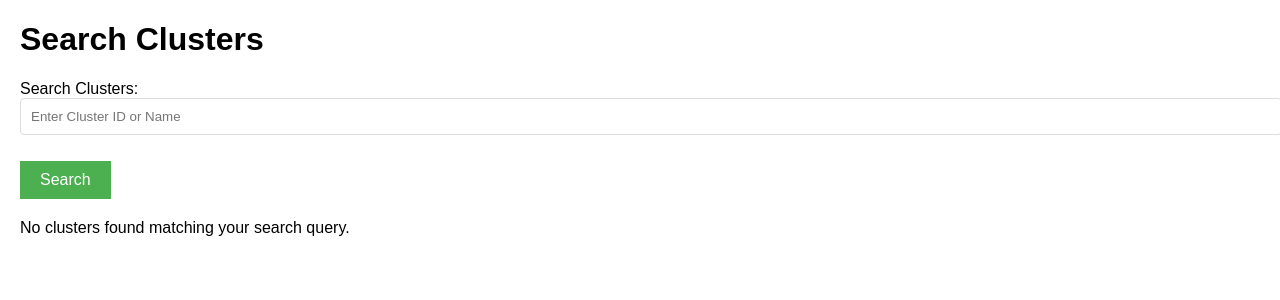
After one commit to davidtlewis/railfares, a Django app: page /cluster/search/ in a window 1280 px wide. The commit adds this page. Shown: the top 300 px of the page. Run offline with Django 5.2, Linux system fonts and the light colour scheme.

Commit message:
station and cluster search and details views

```diff
--- a/railbrowser/forms.py
+++ b/railbrowser/forms.py
@@ -13,3 +13,22 @@ class FindFaresForm(forms.Form):
         widget=forms.TextInput(attrs={'placeholder': 'Enter Destination Code'}),
         required=True,
     )
+
+
+class ClusterSearchForm(forms.Form):
+    search_query = forms.CharField(
+        max_length=100,
+        required=False,
+        label="Search Clusters",
+        widget=forms.TextInput(attrs={"placeholder": "Enter Cluster ID or Name", "class": "form-control"}),
+    )
+
+
+
+class StationSearchForm(forms.Form):
+    search_query = forms.CharField(
+        max_length=100,
+        required=False,
+        label="Search Stations",
+        widget=forms.TextInput(attrs={"placeholder": "Enter Station Code or Name", "class": "form-control"}),
+    )
--- /dev/null
+++ b/railbrowser/templates/cluster_search.html
@@ -0,0 +1,92 @@
+<!DOCTYPE html>
+<html lang="en">
+
+<head>
+    <meta charset="UTF-8">
+    <meta name="viewport" content="width=device-width, initial-scale=1.0">
+    <title>Cluster Search</title>
+    <style>
+        body {
+            font-family: Arial, sans-serif;
+            margin: 20px;
+        }
+
+        form {
+            margin-bottom: 20px;
+        }
+
+        .form-control {
+            width: 100%;
+            padding: 10px;
+            margin-bottom: 10px;
+            border: 1px solid #ddd;
+            border-radius: 4px;
+        }
+
+        button {
+            padding: 10px 20px;
+            font-size: 16px;
+            background-color: #4CAF50;
+            color: white;
+            border: none;
+            cursor: pointer;
+        }
+
+        button:hover {
+            background-color: #45a049;
+        }
+
+        table {
+            border-collapse: collapse;
+            width: 100%;
+            margin-top: 20px;
+        }
+
+        th,
+        td {
+            border: 1px solid #ddd;
+            padding: 8px;
+        }
+
+        th {
+            background-color: #f4f4f4;
+        }
+    </style>
+</head>
+
+<body>
+    <h1>Search Clusters</h1>
+
+    <form method="get" action="">
+        {{ form.as_p }}
+        <button type="submit">Search</button>
+    </form>
+
+    {% if clusters %}
+    <h2>Search Results</h2>
+    <table>
+        <thead>
+            <tr>
+                <th>Cluster ID</th>
+                <th>Cluster Name</th>
+                <th>Actions</th>
+            </tr>
+        </thead>
+        <tbody>
+            {% for cluster in clusters %}
+            <tr>
+                <td>{{ cluster.cluster_id }}</td>
+                <td>{{ cluster.name }}</td>
+                <td>
+                    <a href="{% url 'cluster_details' cluster.cluster_id %}">View Details</a>
+                </td>
+            </tr>
+            {% endfor %}
+        </tbody>
+    </table>
+    {% else %}
+    <p>No clusters found matching your search query.</p>
+    {% endif %}
+</body>
+
+</html>
--- a/railbrowser/urls.py
+++ b/railbrowser/urls.py
@@ -1,9 +1,12 @@
 from django.urls import path
-from .views import find_fares, find_fares_view
+from .views import *
 
 urlpatterns = [
     path('find_fares_json/', find_fares, name='find_fares_json'),
-    path('find_fares/', find_fares_view, name='find_fares'),
-
+    path('find_fares2/', find_fares_view2, name='find_fares2'),
+    path('clusters/<str:cluster_id>/', cluster_details_view, name='cluster_details'),
+    path("cluster/search/", cluster_search_view, name="cluster_search"),
+    path('station/search/', station_search_view, name='station_search'),
+    path('stations/<str:nlc_code>/', station_details_view, name='station_details'),
 
 ]
--- a/railbrowser/views.py
+++ b/railbrowser/views.py
@@ -1,8 +1,10 @@
 from django.shortcuts import render
 from django.http import JsonResponse
 from .models import Fare, Flow, Station, StationCluster
-from .forms import FindFaresForm
+from .forms import FindFaresForm, ClusterSearchForm, StationSearchForm
 from django.contrib.contenttypes.models import ContentType
+from django.shortcuts import get_object_or_404
+from django.db.models import Q
 
 def find_fares(request):
     # Extract the origin and destination from query parameters
@@ -63,6 +65,10 @@ def find_fares_view_v1(request):
 def find_fares_view(request):
     form = FindFaresForm(request.GET or None)
     fares = None  # Initialize fares to None
+    origin_station = None
+    destination_station = None
+    origin_clusters = None
+    destination_clusters= None
 
     if form.is_valid():  # Validate form submission
         origin_code = form.cleaned_data['origin']
@@ -107,4 +113,155 @@ def find_fares_view(request):
         except Station.DoesNotExist:
             form.add_error(None, "One or both station codes are invalid.")
 
-    return render(request, 'find_fares.html', {'form': form, 'fares': fares})
+    return render(request, 'find_fares.html', {
+        'form': form,
+        'fares': fares,
+        'origin_station': origin_station,
+        'destination_station': destination_station,
+        'origin_clusters': origin_clusters,
+        'destination_clusters': destination_clusters,
+
+        })
+
+
+
+def find_fares_view2(request):
+    form = FindFaresForm(request.GET or None)
+    fares_with_resolved_flows = None  # Initialize variable to hold fares with origin/destination details
+
+    origin_station = None
+    origin_clusters = []
+    destination_station = None
+    destination_clusters = []
+
+    if form.is_valid():  # Validate form submission
+        origin_code = form.cleaned_data['origin']
+        destination_code = form.cleaned_data['destination']
+
+        try:
+            # Fetch origin and destination stations
+            origin_station = Station.objects.get(nlc_code=origin_code)
+            destination_station = Station.objects.get(nlc_code=destination_code)
+
+            # Get clusters containing the origin and destination stations
+            # origin_clusters = StationCluster.objects.filter(stations=origin_station)
+            origin_clusters = StationCluster.objects.filter(stations__id=origin_station.id)
+            destination_clusters = StationCluster.objects.filter(stations__id=destination_station.id)
+
+            # Get ContentType for Station and StationCluster models
+            station_type = ContentType.objects.get_for_model(Station)
+            cluster_type = ContentType.objects.get_for_model(StationCluster)
+
+            # Combine ContentType and object_id for both stations and clusters
+            origin_criteria = [
+                {'content_type': station_type, 'object_id': origin_station.id}
+            ] + [
+                {'content_type': cluster_type, 'object_id': cluster.id}
+                for cluster in origin_clusters
+            ]
+
+            destination_criteria = [
+                {'content_type': station_type, 'object_id': destination_station.id}
+            ] + [
+                {'content_type': cluster_type, 'object_id': cluster.id}
+                for cluster in destination_clusters
+            ]
+
+            # Query for fares matching the combined criteria
+            fares = Fare.objects.filter(
+                flow__origin_content_type__in=[c['content_type'] for c in origin_criteria],
+                flow__origin_object_id__in=[c['object_id'] for c in origin_criteria],
+                flow__destination_content_type__in=[c['content_type'] for c in destination_criteria],
+                flow__destination_object_id__in=[c['object_id'] for c in destination_criteria],
+            ).select_related('flow', 'ticket_type')
+
+            # Add resolved origin and destination to each fare
+            fares_with_resolved_flows = []
+            for fare in fares:
+                flow = fare.flow
+                fares_with_resolved_flows.append({
+                    'fare': fare,
+                    'origin': _resolve_generic(flow.origin_content_type, flow.origin_object_id),
+                    'destination': _resolve_generic(flow.destination_content_type, flow.destination_object_id),
+                })
+
+        except Station.DoesNotExist:
+            form.add_error(None, "One or both station codes are invalid.")
+
+    return render(request, 'find_fares2.html', {
+        'form': form,
+        'fares_with_resolved_flows': fares_with_resolved_flows,
+        'origin_station': origin_station,
+        'origin_clusters': origin_clusters,
+        'destination_station': destination_station,
+        'destination_clusters': destination_clusters,
+    })
+
+def _resolve_generic(content_type, object_id):
+    """Resolve a GenericForeignKey to its object"""
+    if content_type and object_id:
+        return content_type.get_object_for_this_type(id=object_id)
+    return None
+
+def cluster_details_view(request, cluster_id):
+    # Get the cluster or return a 404 if not found
+    cluster = get_object_or_404(StationCluster, cluster_id=cluster_id)
+
+    # Retrieve all stations in the cluster
+    stations = cluster.stations.all()
+
+    return render(request, "cluster_details.html", {
+        "cluster": cluster,
+        "stations": stations,
+    })
+
+
+
+def cluster_search_view(request):
+    form = ClusterSearchForm(request.GET or None)
+    clusters = []
+
+    if form.is_valid():
+        search_query = form.cleaned_data.get("search_query", "").strip()
+        if search_query:
+            # Search by cluster_id or name (case-insensitive)
+            clusters = StationCluster.objects.filter(
+                Q(cluster_id__icontains=search_query)
+            )
+
+    return render(request, "cluster_search.html", {
+        "form": form,
+        "clusters": clusters,
+    })
+
+
+
+def station_details_view(request, nlc_code):
+    # Get the station or return a 404 if not found
+    station = get_object_or_404(Station, nlc_code=nlc_code)
+
+    # Get the clusters the station belongs to
+    clusters = station.clusters.all()  # Assuming a `related_name="clusters"` on the ManyToManyField
+
+    return render(request, "station_details.html", {
+        "station": station,
+        "clusters": clusters,
+    })
+
+
+def station_search_view(request):
+    form = StationSearchForm(request.GET or None)
+    stations = []  # Initialize stations as an empty list
+
+    if form.is_valid():
+        search_query = form.cleaned_data.get("search_query", "").strip()
+        if search_query:
+            # Search by nlc_code or name (case-insensitive)
+            stations = Station.objects.filter(
+                Q(nlc_code__icontains=search_query) | Q(name__icontains=search_query)
+            )
+
+    return render(request, "station_search.html", {
+        "form": form,
+        "stations": stations,
+    })
--- a/railfars/settings.py
+++ b/railfars/settings.py
@@ -23,7 +23,7 @@ BASE_DIR = Path(__file__).resolve().parent.parent
 SECRET_KEY = 'django-insecure-3otzd+4p1l%973ix86m1p7z4zr^0!@clg^)nd^wjuc6-rw)4e*'
 
 # SECURITY WARNING: don't run with debug turned on in production!
-DEBUG = False
+DEBUG = True
 
 ALLOWED_HOSTS = ['127.0.0.1']
 
@@ -101,7 +101,8 @@ DATABASES = {
         'USER': 'postgres',
         'PASSWORD': 'Mervansep123',
         'HOST': '192.168.1.211',
-        'PORT': '5432'
+        'PORT': '5432',
+        'CONN_MAX_AGE': None,
     }
 }
 
```
Also changed, not shown: railbrowser/templates/cluster_details.html (added, +60 -0 lines), railbrowser/templates/find_fares.html (+33 -4 lines), railbrowser/templates/find_fares2.html (added, +86 -0 lines), railbrowser/templates/station_details.html (added, +28 -0 lines), railbrowser/templates/station_search.html (added, +45 -0 lines).
